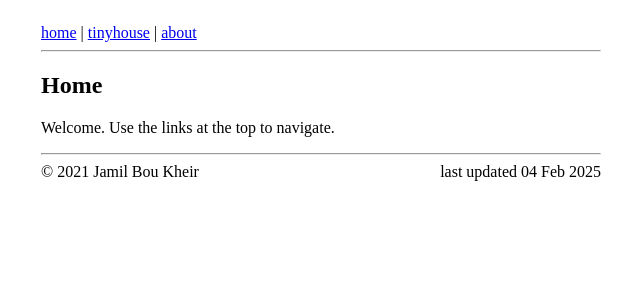
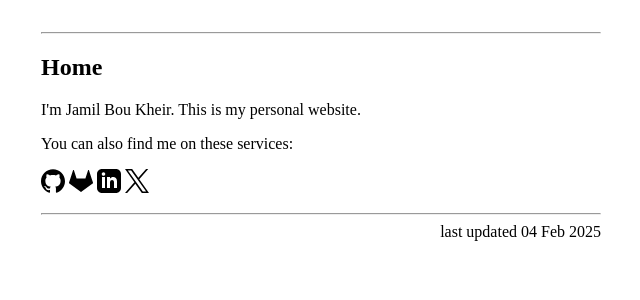
Before and after one commit to jamilbk/jamilbk.com, a Jekyll site: the page built from index.html, in a window 1280 px wide. Shown: the top 300 px of the page, without its empty margins (319-959 px from the left). Built offline with Jekyll 4.4.1, drawn with Linux system fonts in a browser that asks for light colours; the list of posts is cut into pages by our own code.

Commit message:
Add favicon; remove unused

```diff
--- a/_layouts/default.html
+++ b/_layouts/default.html
@@ -4,27 +4,67 @@
     <meta charset="utf-8" />
     <title>{{ page.title }}</title>
     <link rel="stylesheet" href="css/style.css" />
+    <!-- Standard favicon -->
+    <link rel="shortcut icon" type="image/x-icon" href="/favicon.ico" />
+
+    <!-- PNG favicons -->
+    <link
+      rel="icon"
+      type="image/png"
+      sizes="32x32"
+      href="/images/favicon-32x32.png"
+    />
+    <link
+      rel="icon"
+      type="image/png"
+      sizes="16x16"
+      href="/images/favicon-16x16.png"
+    />
+
+    <!-- Apple Touch Icon -->
+    <link
+      rel="apple-touch-icon"
+      sizes="180x180"
+      href="/images/apple-touch-icon.png"
+    />
+
+    <!-- Android Chrome Icons -->
+    <link
+      rel="icon"
+      type="image/png"
+      sizes="192x192"
+      href="/images/android-chrome-192x192.png"
+    />
+    <link
+      rel="icon"
+      type="image/png"
+      sizes="512x512"
+      href="/images/android-chrome-512x512.png"
+    />
+
+    <!-- Web App Manifest -->
+    <link rel="manifest" href="/site.webmanifest" />
   </head>
   <body>
     <main>
+      <!-- Under construction
       <nav>
         <a href="/">home</a>
-        <!-- Coming Soon
         |
         <a href="/posts">posts</a>
         |
         <a href="/projects">projects</a>
-        -->
         |
         <a href="https://tinyhouse.jamilbk.com">tinyhouse</a>
         |
         <a href="/about">about</a>
       </nav>
+        -->
       <hr />
       <section>{{ content }}</section>
       <footer>
         <hr />
-        <span style="float: left"> © 2021 Jamil Bou Kheir </span>
+        <!-- <span style="float: left"> © 2021 Jamil Bou Kheir </span> -->
         <span style="float: right">
           last updated {{ site.time | date_to_string }}
         </span>
--- a/index.html
+++ b/index.html
@@ -3,9 +3,10 @@ layout: default
 title: jamil bou kheir
 ---
 
-<h1>
-  Home
-</h1>
-<p>
-  Welcome. Use the links at the top to navigate.
-</p>
+<h1>Home</h1>
+
+<p>I'm Jamil Bou Kheir. This is my personal website.</p>
+
+<p>You can also find me on these services:</p>
+
+<p>{% include custom-icon-links.html %}</p>
```
Also changed, not shown: Gemfile.lock, favicon.ico (added), images/android-chrome-192x192.png (added), images/android-chrome-512x512.png (added), images/apple-touch-icon.png (added), images/favicon-16x16.png (added), images/favicon-32x32.png (added), site.webmanifest (added), 1 other file.
